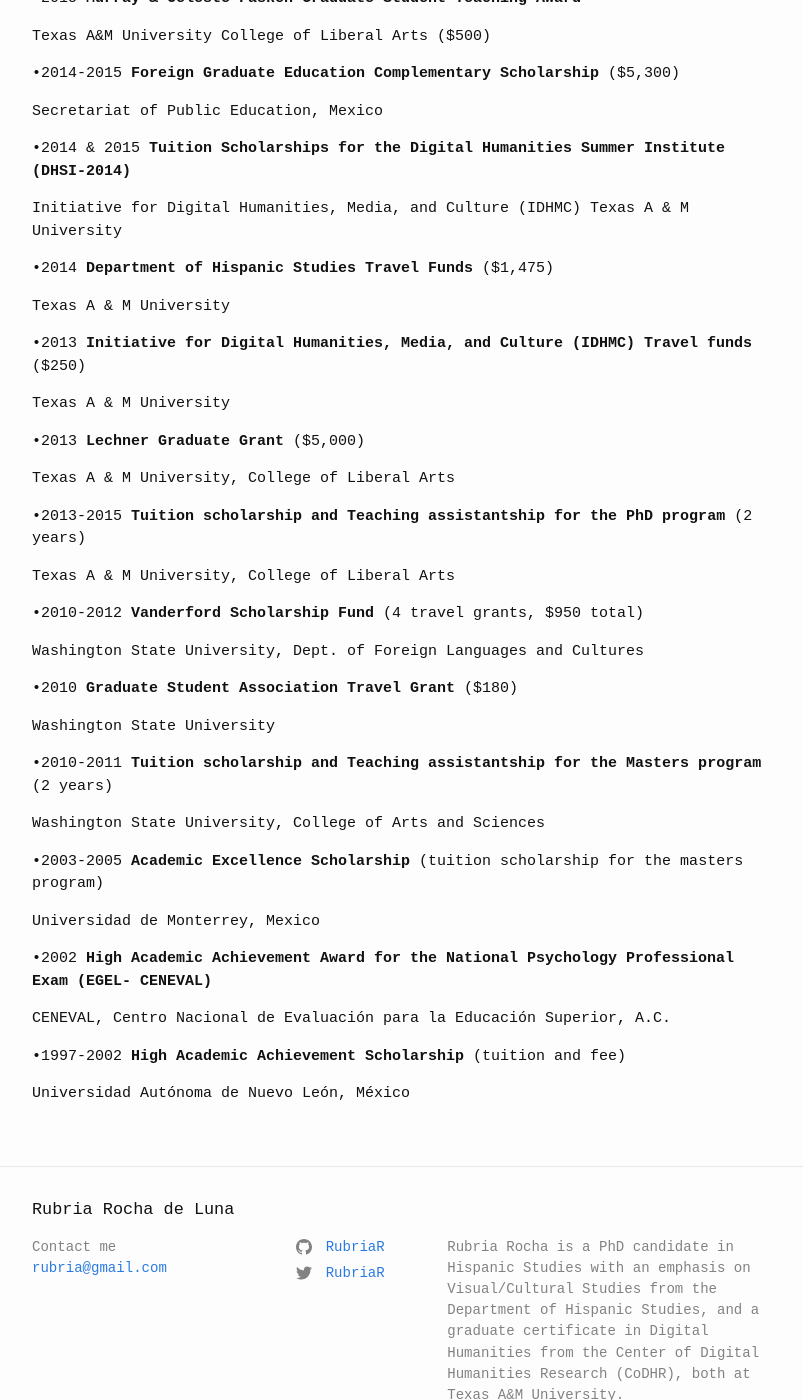
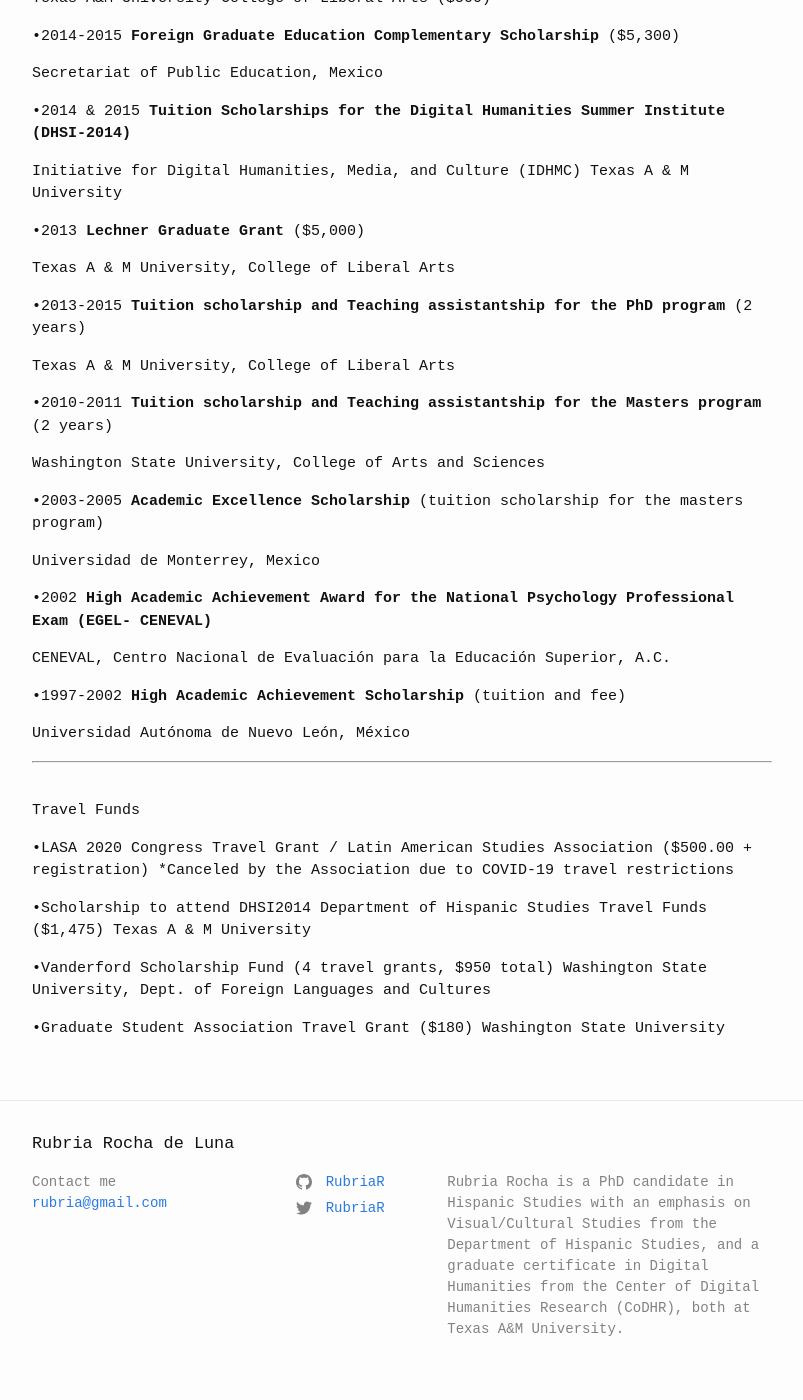
Before and after one commit to RubriaR/rubriarocha, a Jekyll site: the page built from grants-and-awards.md, in a window 1280 px wide and 1400 px high, scrolled down 539 px. Shown: the whole window, without its empty margins (238-1041 px from the left). Built offline with Jekyll 4.4.1, drawn with Linux system fonts in a browser that asks for light colours; some of the changed text lies outside the part shown.

Commit message:
Update grants-and-awards.md
agregue la parte de travel funds

```diff
--- a/grants-and-awards.md
+++ b/grants-and-awards.md
@@ -4,9 +4,7 @@ title: Grants & Awards
 permalink: /grants-and-awards/
 ---
 
-•2020  **LASA 2020 Congress Travel Grant** / Latin American Studies Association  ($500.00 + registration)
-
-•2019 **Project Development Grant** / CoDHR Texas A&M University ($1,000.00)
+•2019 **Project Development Grant** / CoDHR Texas A&M University ($1,000.00) *Canceled due to COVID-19 travel restrictions
 
 •2017-2019	**HASTAC Scholar Fellowship** / CoDHR Texas A&M University ($600.00)
 
@@ -33,16 +31,6 @@ Secretariat of Public Education, Mexico
 Initiative for Digital Humanities, Media, and Culture (IDHMC) Texas A & M University
 
 
-•2014 **Department of Hispanic Studies Travel Funds** ($1,475)
-
-Texas A & M University
-
-
-•2013 **Initiative for Digital Humanities, Media, and Culture (IDHMC) Travel funds** ($250)
-
-Texas A & M University
-
-
 •2013 **Lechner Graduate Grant** ($5,000)
 
 Texas A & M University, College of Liberal Arts
@@ -51,16 +39,6 @@ Texas A & M University, College of Liberal Arts
 •2013-2015 **Tuition scholarship and Teaching assistantship for the PhD program** (2 years)
 
 Texas A & M University, College of Liberal Arts
-
-
-•2010-2012 **Vanderford Scholarship Fund** (4 travel grants, $950 total)
-
-Washington State University, Dept. of Foreign Languages and Cultures
-
-
-•2010 **Graduate Student Association Travel Grant** ($180)
-
-Washington State University
 
 
 •2010-2011 **Tuition scholarship and Teaching assistantship for the Masters program** (2 years)
@@ -81,3 +59,20 @@ CENEVAL, Centro Nacional de Evaluación para la Educación Superior, A.C.
 •1997-2002 	**High Academic Achievement Scholarship** (tuition and fee)
 
 Universidad Autónoma de Nuevo León, México
+
+--------------------------------------------------------------------
+<br>
+
+Travel Funds
+
+•LASA 2020 Congress Travel Grant / Latin American Studies Association ($500.00 + registration) *Canceled by the Association due to COVID-19 travel restrictions
+
+•Scholarship to attend DHSI2014
+Department of Hispanic Studies Travel Funds ($1,475)
+Texas A & M University
+
+•Vanderford Scholarship Fund (4 travel grants, $950 total)
+Washington State University, Dept. of Foreign Languages and Cultures
+
+•Graduate Student Association Travel Grant ($180)
+Washington State University
```
